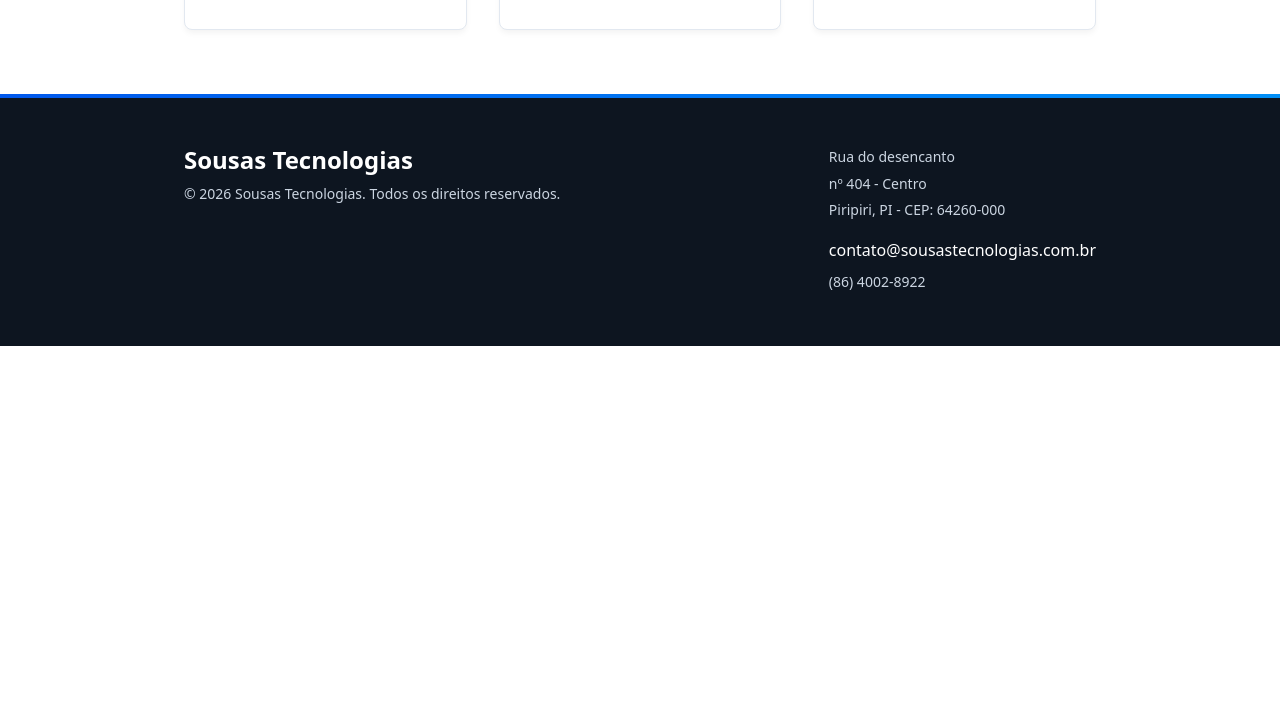
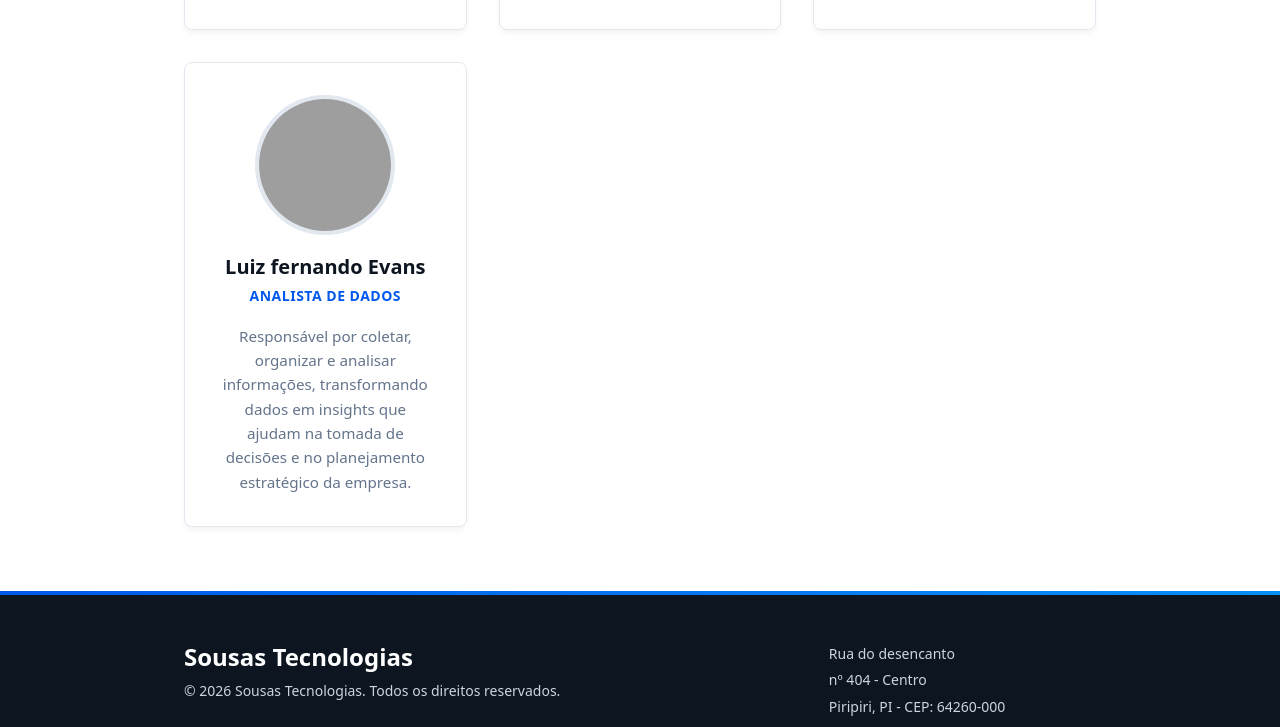
Before and after one commit to sayetetste/Sousas-tecnologias-site, an Astro site: page /equipe in a window 1280 px wide. Shown: the part 753-1480 px from the top of the page. Before the commit the page ends 1099 px from the top, so only its background shows below. Built offline with nearby package versions, Linux system fonts and the light colour scheme; Astro itself is replaced by a stand-in of ours; grey boxes are pictures that could not be loaded.

Commit message:
feat: adiciona novo membro

```diff
--- a/src/data/empresa.js
+++ b/src/data/empresa.js
@@ -55,6 +55,16 @@ export const empresa = {
       foto: "/images/dixon.png",
       alt: "Foto de Lucas Renan Dixon",
       descricao: " Responsável pelo desenvolvimento de sistemas, planejamento de projetos e coordenação da equipe, garantindo soluções eficientes e de qualidade."
+    },
+    {
+
+      nome: "Luiz fernando Evans",
+      cargo: "Analista de Dados",
+      foto: "/images/america.png",
+      alt: "Foto de Luiz fernando Evans",
+      descricao: "Responsável por coletar, organizar e analisar informações, transformando dados em insights que ajudam na tomada de decisões e no planejamento estratégico da empresa."
+
     }
+
   ]
 };
```
Also changed, not shown: 1 other file.
